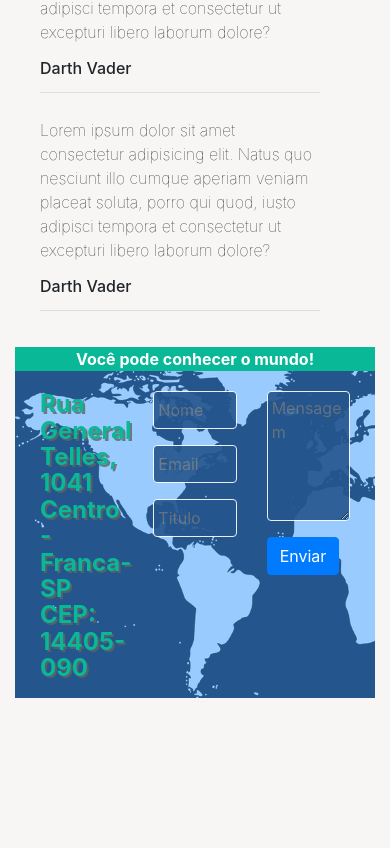
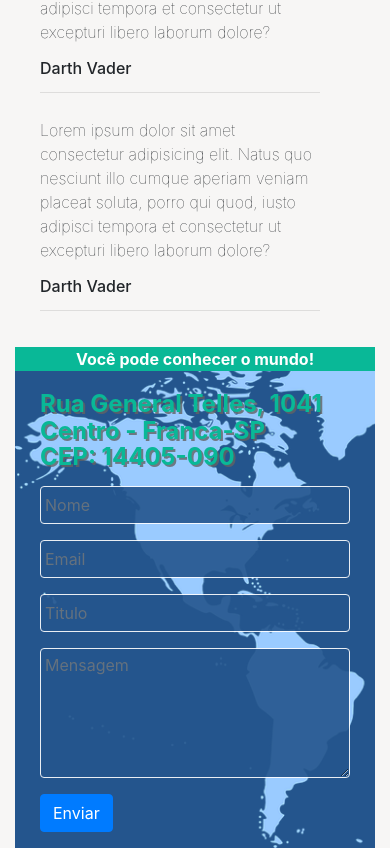
Before and after one commit to TiagoTi/lu-turismo, a React (Create React App) app: page / in a window 390 px wide. Shown: the part 3189-4037 px from the top of the page. Before the commit the page ends 3887 px from the top, so only its background shows below. Built offline with nearby package versions, Linux system fonts and the light colour scheme.

Commit message:
organize form

```diff
--- a/src/menu/Footer.js
+++ b/src/menu/Footer.js
@@ -8,35 +8,34 @@ function Footer() {
       <p className="you-can">Você pode conhecer o mundo!</p>
       <div className="contact-us">
         <div className="row">
-          <div className="col-4">
+          <div className="col-md-4">
             <p className="address">
-              Rua General Telles, 1041<br/>
-              Centro - Franca-SP<br/>
+              Rua General Telles, 1041<br />
+              Centro - Franca-SP<br />
               CEP: 14405-090
             </p>
           </div>
-          <div className="col-8">
+          <div className="col-md-8">
             <form>
-              <div className="row">
-                <div className="col-6">
+              <div className="row-form">
+                <div className="item-row">
                   <div className="form-group">
-                    <input type="text" className="custom form-control" placeholder="Nome"  />
+                    <input type="text" className="custom form-control" placeholder="Nome" />
                   </div>
                   <div className="form-group">
-                    <input type="email" className="custom form-control" placeholder="Email"  />
+                    <input type="email" className="custom form-control" placeholder="Email" />
                   </div>
                   <div className="form-group">
-                    <input type="text" className="custom form-control" placeholder="Titulo"  />
+                    <input type="text" className="custom form-control" placeholder="Titulo" />
                   </div>
                 </div>
-                <div className="col-6">
-                <div className="form-group">
+                <div className="item-row">
+                  <div className="form-group">
                     <textarea className="custom form-control" rows="5" placeholder="Mensagem"></textarea>
                   </div>
                   <div className="form-group">
-                    <input type="submit" className="btn btn-primary" placeholder="Titulo" value="Enviar"  />
+                    <input type="submit" className="btn btn-primary" placeholder="Titulo" value="Enviar" />
                   </div>
-
                 </div>
               </div>
             </form>
```
